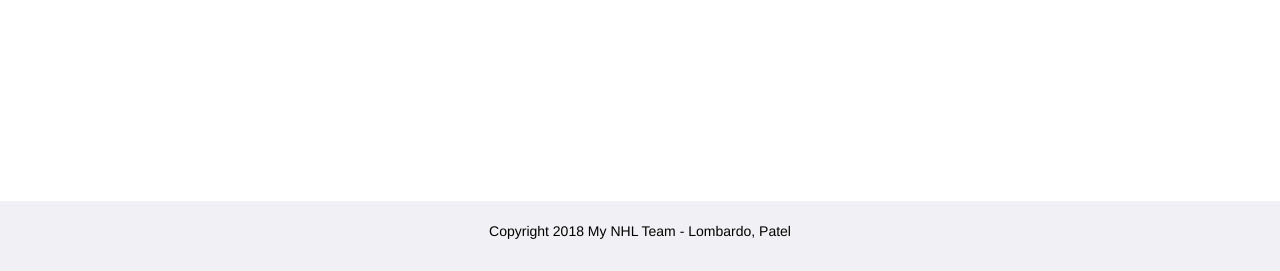
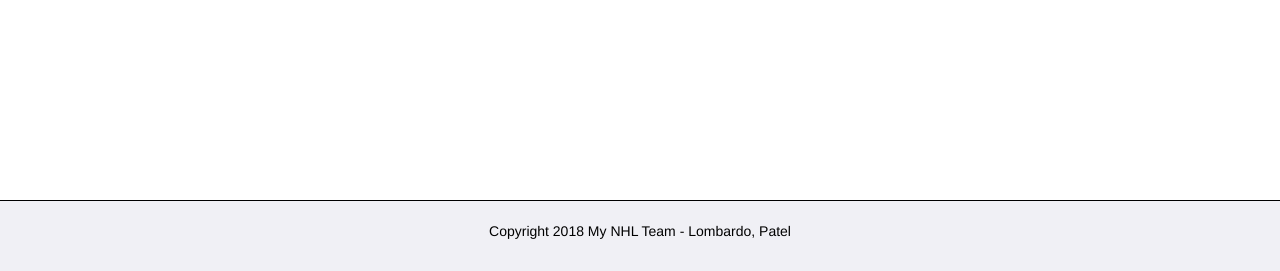
Before and after one commit to DatLombardo/My-NHL-Team, a Node server app: page / in a window 1280 px wide. Shown: the part 529-800 px from the top of the page. Run offline with Node 20, Linux system fonts and the light colour scheme; some libraries are stand-ins or nearby versions.

Commit message:
added border for footer

```diff
--- a/public/style/main.css
+++ b/public/style/main.css
@@ -65,6 +65,7 @@ footer {
    text-align: center;
 	 padding-top: 20px;
 	 padding-bottom: 20px;
+	 border-top: 1px solid black;
 }
 
 .navbar-default, footer {
```
